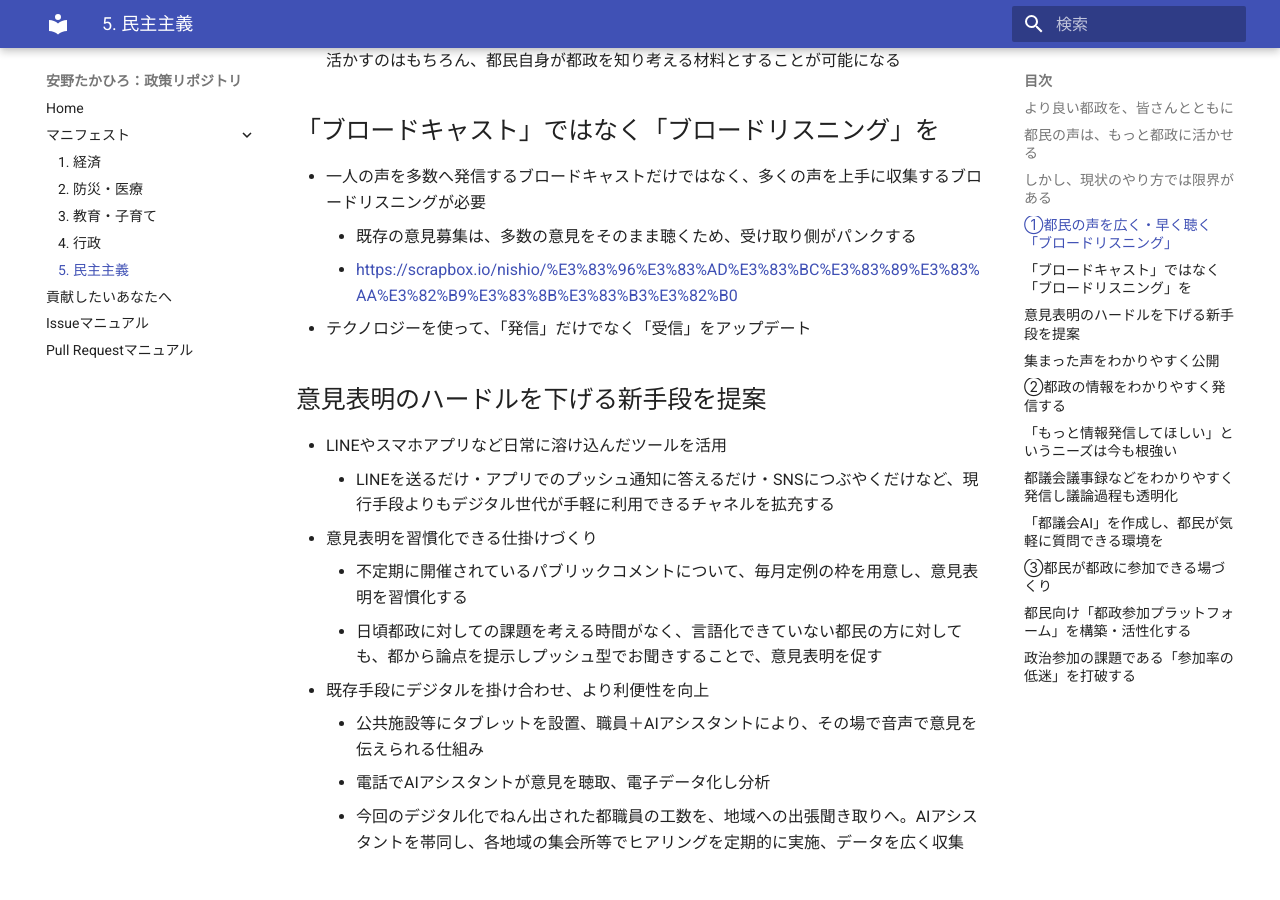
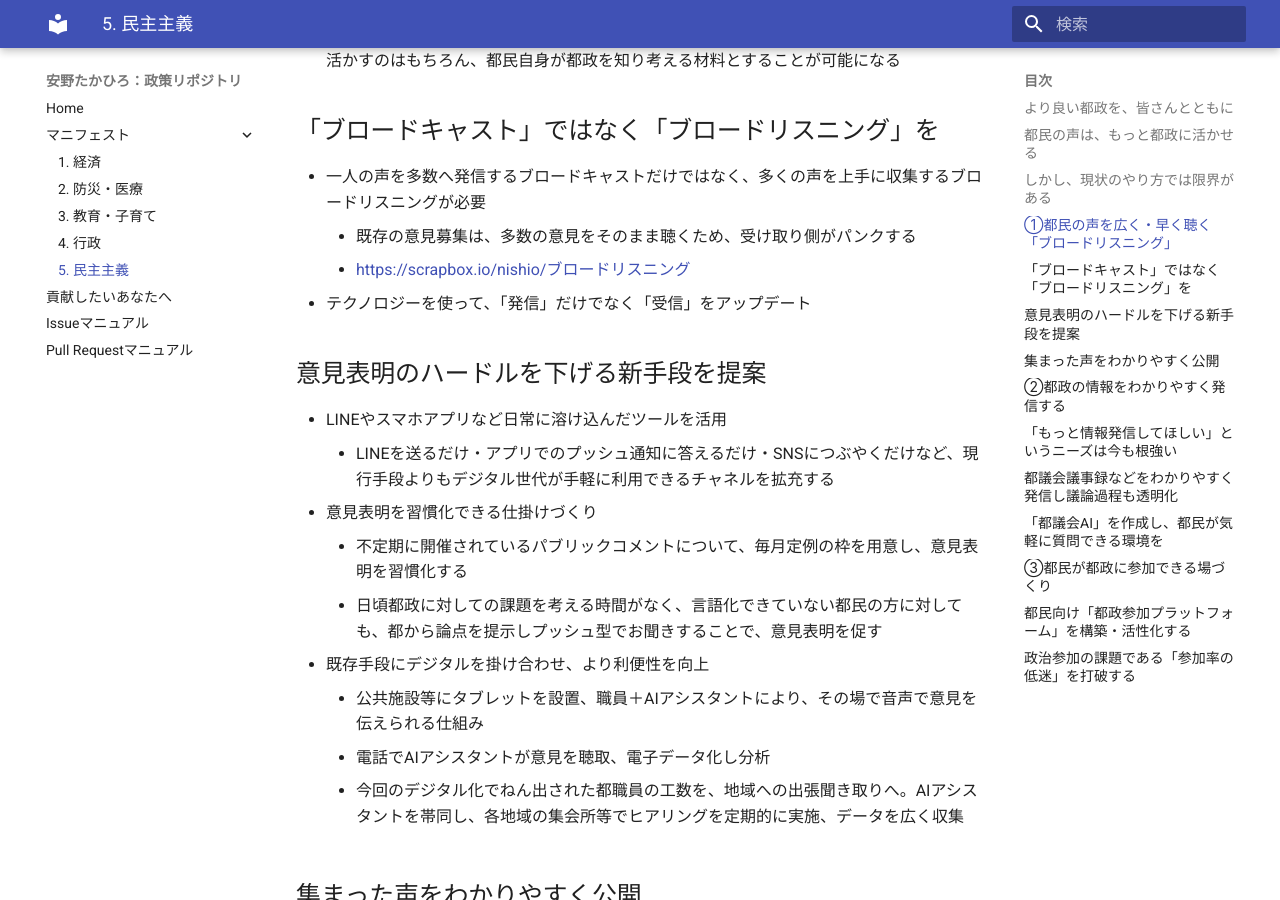
Before and after one commit to takahiroanno2024/election2024, an MkDocs documentation site: the page built from docs/manifest/democracy.md, in a window 1280 px wide and 900 px high, scrolled down 1879 px. Built offline with MkDocs 1.6.1 and Material for MkDocs 9.7.7, drawn with Linux system fonts in a browser that asks for light colours.

Commit message:
パーセントエンコーディングされたscrapboxのURLを可読化した

```diff
--- a/docs/manifest/democracy.md
+++ b/docs/manifest/democracy.md
@@ -38,7 +38,7 @@
 
 - 一人の声を多数へ発信するブロードキャストだけではなく、多くの声を上手に収集するブロードリスニングが必要
     - 既存の意見募集は、多数の意見をそのまま聴くため、受け取り側がパンクする
-    - <https://scrapbox.io/nishio/%E3%83%96%E3%83%AD%E3%83%BC%E3%83%89%E3%83%AA%E3%82%B9%E3%83%8B%E3%83%B3%E3%82%B0>
+    - [https://scrapbox.io/nishio/ブロードリスニング](https://scrapbox.io/nishio/%E3%83%96%E3%83%AD%E3%83%BC%E3%83%89%E3%83%AA%E3%82%B9%E3%83%8B%E3%83%B3%E3%82%B0)
 - テクノロジーを使って、「発信」だけでなく「受信」をアップデート
 
 ## 意見表明のハードルを下げる新手段を提案
```
